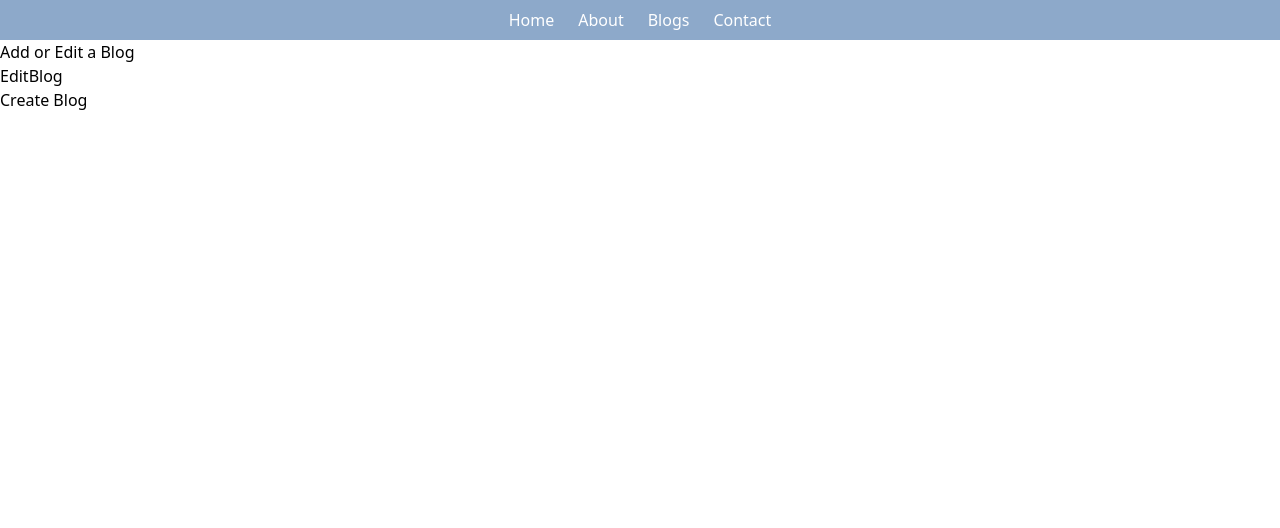
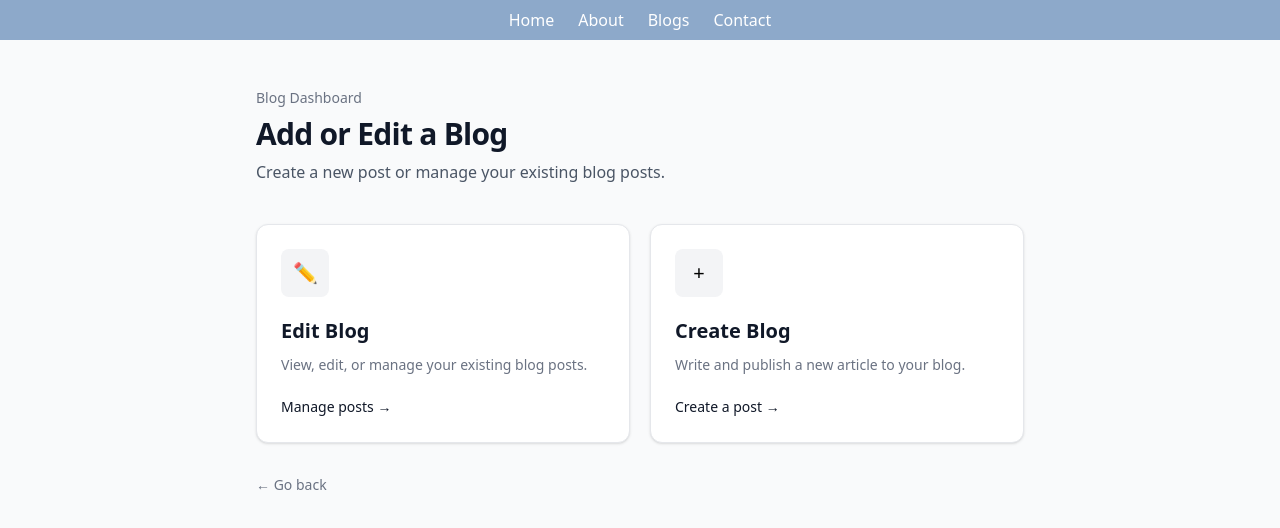
Before and after one commit to Anon873-cyber/MY-blog-app, a Next.js app: page /blog-panel in a window 1280 px wide. Shown: the top 528 px of the page. Built offline with nearby package versions, Linux system fonts and the light colour scheme.

Commit message:
Refactor Blog panel page layout and enhance user interface

```diff
--- a/src/app/blog-panel/page.jsx
+++ b/src/app/blog-panel/page.jsx
@@ -1,23 +1,84 @@
 "use client";
-import React from 'react'
-import {useRouter} from 'next/navigation'
 
+import React from "react";
+import { useRouter } from "next/navigation";
 
-function page() {
-  const router = useRouter()
-const  editorDeleteBlog = () => {
-    router.push('/blog')
-   }
- const  createBlog = () => {
-    router.push('manage-blog')
-    }
-  return (
-    <>
-    <div>Add or Edit a Blog</div>
-    <div onClick={editorDeleteBlog}>EditBlog</div>
-    <div onClick={createBlog}>Create Blog</div>
-    </>
-  )
+function Page() {
+	const router = useRouter();
+
+	const editorDeleteBlog = () => {
+		router.push("/blog");
+	};
+
+	const createBlog = () => {
+		router.push("/manage-blog");
+	};
+
+	return (
+		<main className="min-h-screen bg-gray-50 px-6 py-12">
+			<div className="mx-auto max-w-3xl">
+				{/* Header */}
+				<div className="mb-10">
+					<p className="mb-2 text-sm font-medium text-gray-500">
+						Blog Dashboard
+					</p>
+					<h1 className="text-3xl font-bold tracking-tight text-gray-900">
+						Add or Edit a Blog
+					</h1>
+					<p className="mt-2 text-gray-600">
+						Create a new post or manage your existing blog posts.
+					</p>
+				</div>
+
+				{/* Options */}
+				<div className="grid gap-5 sm:grid-cols-2">
+					{/* Edit Blog */}
+					<button
+						onClick={editorDeleteBlog}
+						className="group rounded-xl border border-gray-200 bg-white p-6 text-left shadow-sm transition hover:-translate-y-1 hover:shadow-md"
+					>
+						<div className="mb-5 flex h-12 w-12 items-center justify-center rounded-lg bg-gray-100 text-xl">
+							✏️
+						</div>
+						<h2 className="text-xl font-semibold text-gray-900">Edit Blog</h2>
+						<p className="mt-2 text-sm leading-6 text-gray-500">
+							View, edit, or manage your existing blog posts.
+						</p>
+						<span className="mt-5 inline-block text-sm font-medium text-gray-900">
+							Manage posts →
+						</span>
+					</button>
+
+					{/* Create Blog */}
+					<button
+						onClick={createBlog}
+						className="group rounded-xl border border-gray-200 bg-white p-6 text-left shadow-sm transition hover:-translate-y-1 hover:shadow-md"
+					>
+						<div className="mb-5 flex h-12 w-12 items-center justify-center rounded-lg bg-gray-100 text-xl">
+							+
+						</div>
+						<h2 className="text-xl font-semibold text-gray-900">
+							Create Blog
+						</h2>
+						<p className="mt-2 text-sm leading-6 text-gray-500">
+							Write and publish a new article to your blog.
+						</p>
+						<span className="mt-5 inline-block text-sm font-medium text-gray-900">
+							Create a post →
+						</span>
+					</button>
+				</div>
+
+				{/* Back */}
+				<button
+					onClick={() => router.back()}
+					className="mt-8 text-sm font-medium text-gray-500 transition hover:text-gray-900"
+				>
+					← Go back
+				</button>
+			</div>
+		</main>
+	);
 }
 
-export default page
+export default Page;
```
